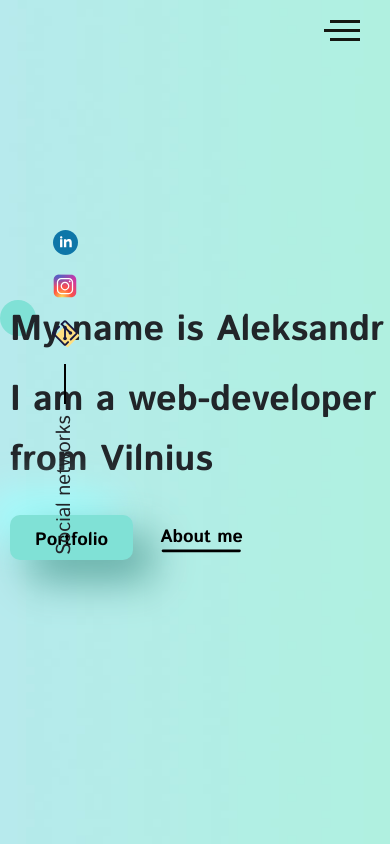
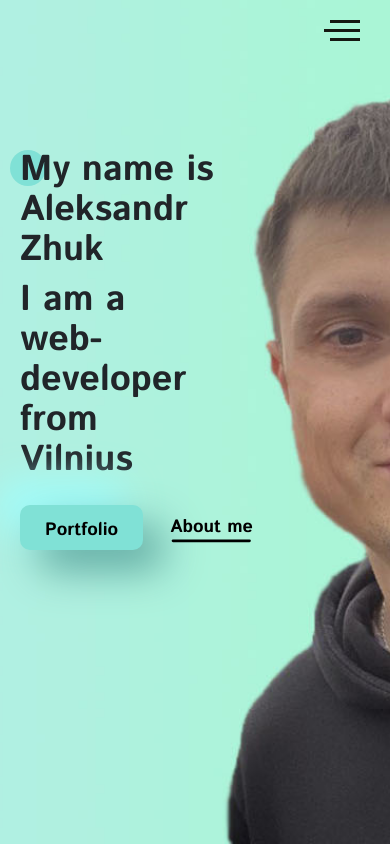
Before and after one commit to ZhukAleksandr/portfolio, a website: page src/index.html in a window 390 px wide. Shown: the top 846 px of the page. Drawn offline with nearby package versions, Linux system fonts and the light colour scheme; files that its build step writes are made by us from their sources; files whose address does not match are found by name.

Commit message:
feat: add media rules for the promo section

```diff
--- /dev/null
+++ b/src/sass/blocks/_media.scss
@@ -0,0 +1,60 @@
+@media (max-width: 1200px){
+    .container{
+        max-width: 960px;
+    }
+    .sidepanel {
+        display: none;
+    }
+}
+
+@media (max-width: 992px){
+    .container{
+        max-width: 720px;
+    }
+}
+
+@media (max-width: 768px){
+    .container{
+        max-width: 540px;
+    }
+    .title {
+        &_fz28 {
+            font-size: 28px;
+        }
+    }
+    .promo {
+        &__title{
+            line-height: 39px;
+            width: 150px;
+        }
+    }
+}
+
+@media (max-width: 576px){
+    .container{
+        width: 100%;
+        padding: 0 10px;
+    }
+    .title {
+        max-width: 270px;
+        line-height: 40px;
+        &_fz26 {
+            font-size: 26px;
+        }
+    }
+    .menu {
+        &__block {
+            width: 250px;
+            padding-left: 20px;
+        }
+        &__link {
+            font-size: 25px;
+            line-height: 40px;
+        }
+    }
+    .promo {
+        padding-top: 150px;
+        padding-bottom: 75px;
+        background: url('../img/main_bg.jpg') no-repeat 70%/cover;
+    }
+}
--- a/src/sass/blocks/_promo.scss
+++ b/src/sass/blocks/_promo.scss
@@ -3,7 +3,8 @@
     overflow: hidden;
     position: relative;
     background: url('../img/main_bg.jpg') no-repeat 50%/cover;
-    padding-top: 300px;
+    padding-top: 250px;
+    padding-bottom: 30px;
     &__title {
         width: 535px;
         margin-top: 10px;
--- a/src/sass/style.scss
+++ b/src/sass/style.scss
@@ -37,4 +37,5 @@ p {
 @import 'blocks/resume';
 @import 'blocks/skills';
 @import 'blocks/portfolio';
-@import 'blocks/contacts'
+@import 'blocks/contacts';
+@import 'blocks/media';
```
Also changed, not shown: dist/css/style.min.css, src/css/style.css, 1 other file.
